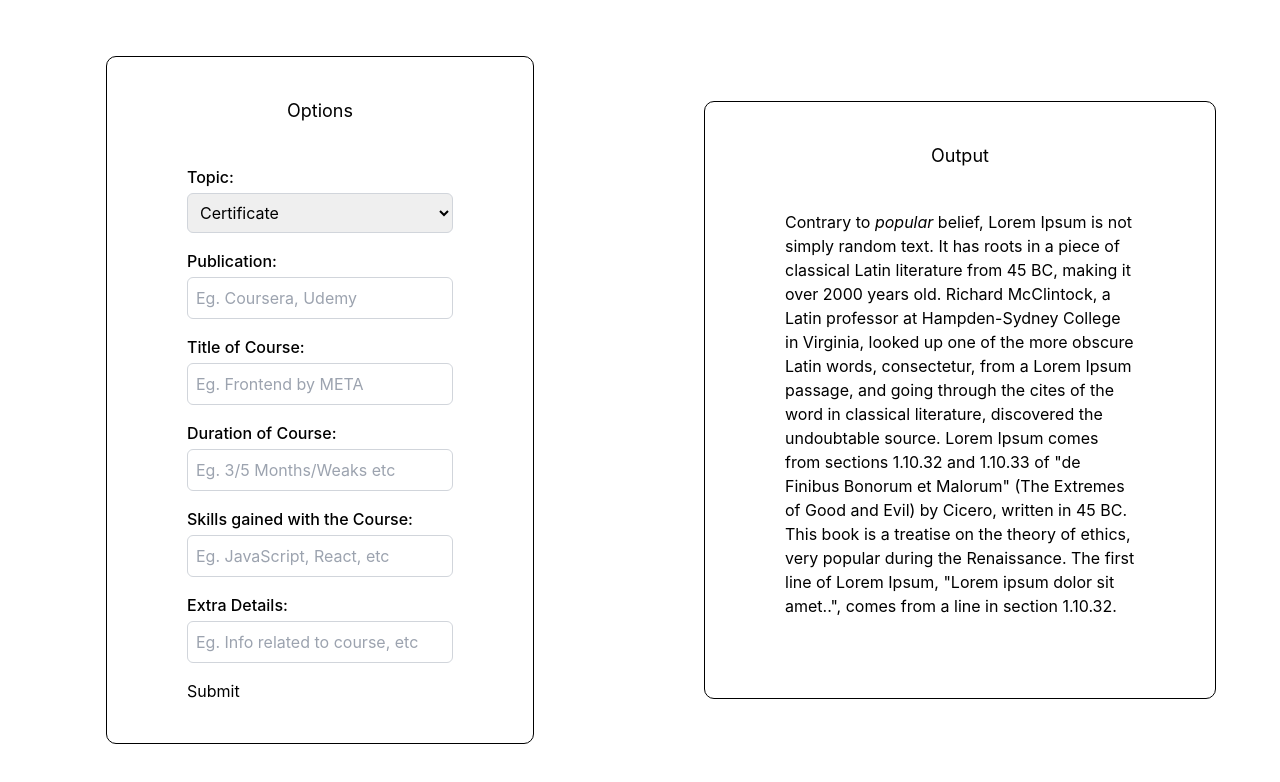
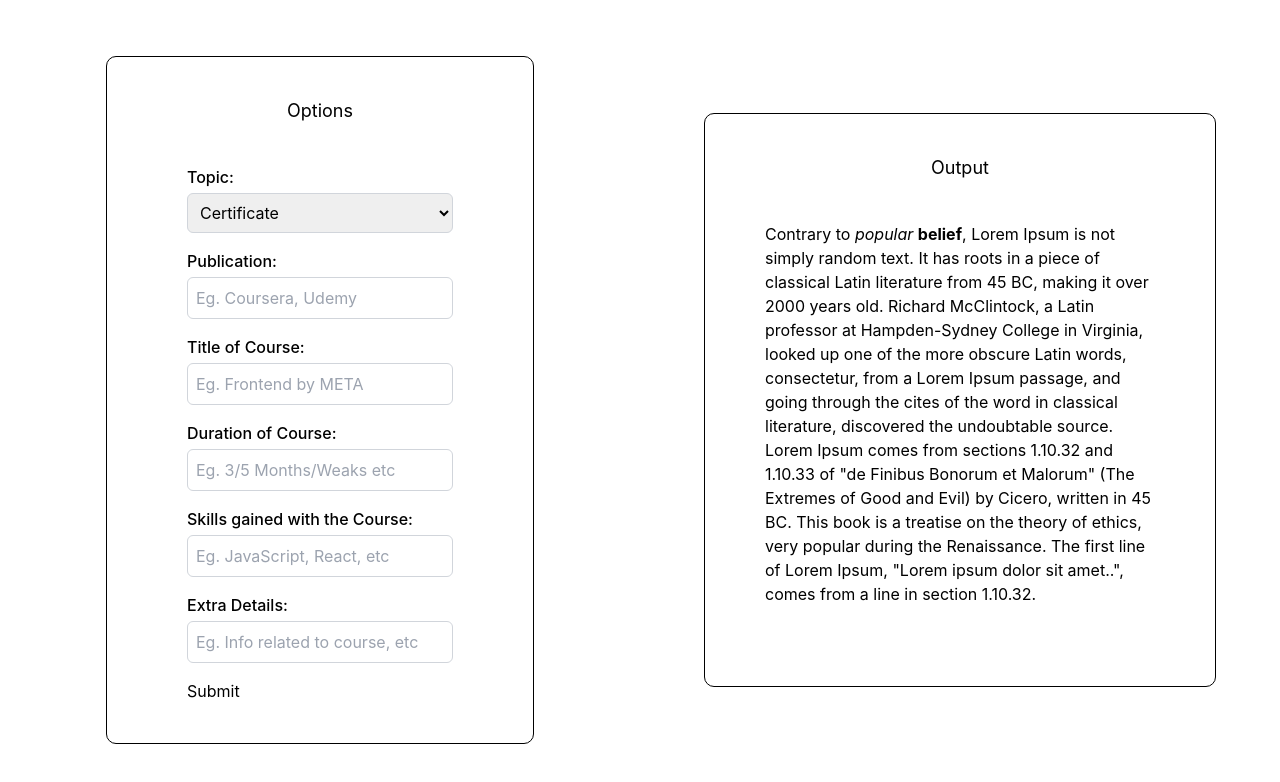
Before and after one commit to Sammy970/linkedin-post-maker, a React (Create React App) app: page / in a window 1280 px wide. Shown: the top 782 px of the page. Built offline with nearby package versions, Linux system fonts and the light colour scheme.

Commit message:
Added gfmark plugin for ReactMarkdown

```diff
--- a/package.json
+++ b/package.json
@@ -10,6 +10,7 @@
     "react-dom": "^18.2.0",
     "react-markdown": "^8.0.7",
     "react-scripts": "5.0.1",
+    "remark-gfm": "^3.0.1",
     "web-vitals": "^2.1.4"
   },
   "scripts": {
--- a/src/Components/RightComponent.css
+++ b/src/Components/RightComponent.css
@@ -1,5 +1,5 @@
 .rightContainer {
     border-radius: 10px;
     border: 1px solid black;
-    padding: 40px 80px 40px 80px;
+    padding: 40px 60px 40px 60px;
 }
--- a/src/Components/RightComponent.js
+++ b/src/Components/RightComponent.js
@@ -1,9 +1,13 @@
 import React from "react";
 import ReactMarkdown from "react-markdown";
-import "./RightComponent.css"
+import remarkGfm from "remark-gfm";
+
+// Importing CSS
+import "./RightComponent.css";
 
 const RightComponent = () => {
-  const markdown = `Contrary to *popular* belief, Lorem Ipsum is not simply random text. It has roots in a piece of classical Latin literature from 45 BC, making it over 2000 years old. Richard McClintock, a Latin professor at Hampden-Sydney College in Virginia, looked up one of the more obscure Latin words, consectetur, from a Lorem Ipsum passage, and going through the cites of the word in classical literature, discovered the undoubtable source. Lorem Ipsum comes from sections 1.10.32 and 1.10.33 of "de Finibus Bonorum et Malorum" (The Extremes of Good and Evil) by Cicero, written in 45 BC. This book is a treatise on the theory of ethics, very popular during the Renaissance. The first line of Lorem Ipsum, "Lorem ipsum dolor sit amet..", comes from a line in section 1.10.32.`;
+  const markdown = `Contrary to *popular* **belief**, Lorem Ipsum is not simply random text. It has roots in a piece of classical Latin literature from 45 BC, making it over 2000 years old. Richard McClintock, a Latin professor at Hampden-Sydney College in Virginia, looked up one of the more obscure Latin words, consectetur, from a Lorem Ipsum passage, and going through the cites of the word in classical literature, discovered the undoubtable source. Lorem Ipsum comes from sections 1.10.32 and 1.10.33 of "de Finibus Bonorum et Malorum" (The Extremes of Good and Evil) by Cicero, written in 45 BC. This book is a treatise on the theory of ethics, very popular during the Renaissance. The first line of Lorem Ipsum, "Lorem ipsum dolor sit amet..", comes from a line in section 1.10.32.`;
+
   return (
     <div className="flex items-center justify-center h-full">
       <div className="rightContainer max-w-lg mx-auto p-4">
@@ -11,7 +15,7 @@
           <h1 className="text-lg text-center">Output</h1>
         </div>
         <div className="pb-10">
-          <ReactMarkdown children={markdown} />
+          <ReactMarkdown children={markdown} remarkPlugins={[remarkGfm]} />
         </div>
       </div>
     </div>
```
Also changed, not shown: 1 other file (tests, documents, lock files or other folders).
